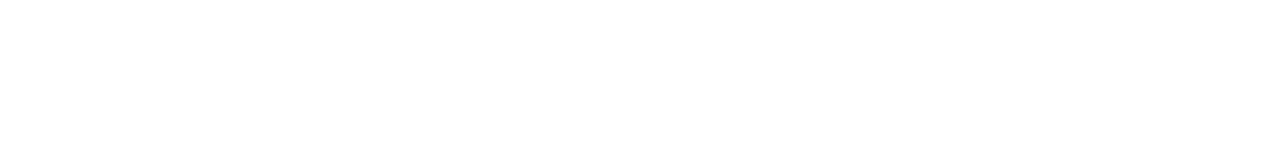
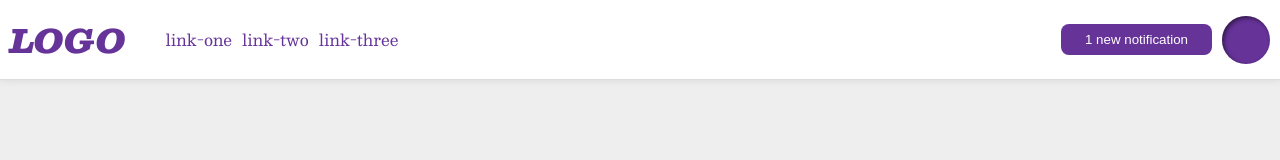
Before and after one commit to rootadbc/ODIN-PROJECT, a plain HTML site: page flexbox/flex/03-flex-header-2/index.html in a window 1280 px wide. Drawn offline with nearby package versions, Linux system fonts and the light colour scheme.

```diff
--- a/flexbox/flex/03-flex-header-2/index.html
+++ b/flexbox/flex/03-flex-header-2/index.html
@@ -0,0 +1,30 @@
+<!DOCTYPE html>
+<html lang="en">
+  <head>
+    <meta charset="UTF-8">
+    <meta http-equiv="X-UA-Compatible" content="IE=edge">
+    <meta name="viewport" content="width=device-width, initial-scale=1.0">
+    <title>Flex Header 2</title>
+    <link rel="stylesheet" href="style.css">
+  </head>
+  <body>
+
+
+    <div class="header">
+      <div class="logo">
+        LOGO
+      </div>
+      <ul class="links">
+        <li><a href="https://google.com">link-one</a></li>
+        <li><a href="https://google.com">link-two</a></li>
+        <li><a href="https://google.com">link-three</a></li>
+      </ul>
+      <button class="notifications">
+        1 new notification
+      </button>
+      <div class="profile-image"></div>
+    </div>
+
+
+  </body>
+</html>
--- a/flexbox/flex/03-flex-header-2/style.css
+++ b/flexbox/flex/03-flex-header-2/style.css
@@ -0,0 +1,71 @@
+/* this is some magical font-importing.
+you'll learn about it later. */
+@import url('https://fonts.googleapis.com/css2?family=Besley:ital,wght@0,400;1,900&display=swap');
+
+body {
+  margin: 0;
+  background: #eee;
+  font-family: Besley, serif;
+
+}
+
+.header {
+  background: white;
+  border-bottom: 1px solid #ddd;
+  box-shadow: 0 0 8px rgba(0,0,0,.1);
+  display: flex;
+  justify-content: space-between;
+  align-items: center;
+  padding: 10px;
+  /* gap:0px; */
+
+
+
+
+
+
+}
+
+.profile-image {
+  background: rebeccapurple;
+  box-shadow: inset 2px 2px 4px rgba(0,0,0,.5);
+  border-radius: 50%;
+  width: 48px;
+  height: 48px;
+  /* border:2px solid red; */
+}
+
+.logo {
+  color: rebeccapurple;
+  font-size: 32px;
+  font-weight: 900;
+  font-style: italic;
+  /* border:2px solid red; */
+
+}
+
+button {
+  border: none;
+  border-radius: 8px;
+  background: rebeccapurple;
+  color: white;
+  padding: 8px 24px;
+  margin: 10px;
+  flex-shrink: 0;
+  margin-left: auto;
+}
+
+a {
+  /* this removes the line under our links */
+  text-decoration: none;
+  color: rebeccapurple;
+}
+
+ul {
+  list-style-type: none;
+  display: flex;
+  gap:10px;
+  flex-shrink: 0;
+  margin-right:auto;
+
+}
```
Also changed, not shown: javascript/file.html (+6 -1 lines), projects/landingpage/progress/reference2.png (added), projects/landingpage/progress/refrence.png (added).
